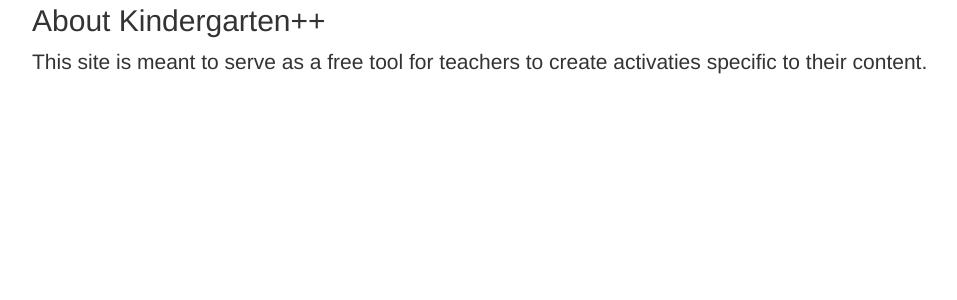
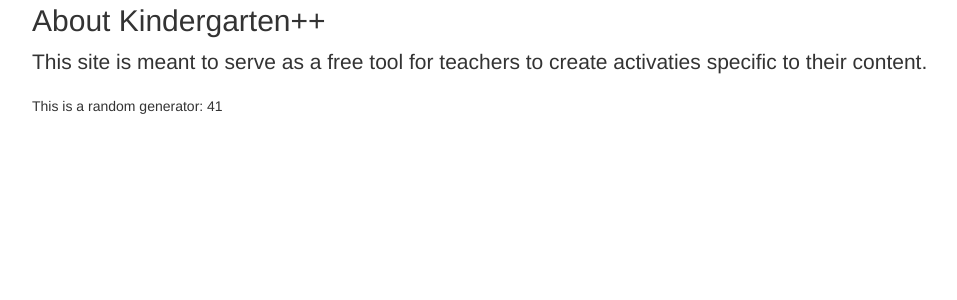
Before and after one commit to dimasgonzales/kindergartenpp, a Flask app: page /about in a window 1280 px wide. Shown: the part 51-351 px from the top of the page, without its empty margins (38-995 px from the left). Run offline with Flask 2, Linux system fonts and the light colour scheme; some libraries are stand-ins or nearby versions.

Commit message:
1. simple emperiments with template rendering

```diff
--- a/routes.py
+++ b/routes.py
@@ -8,8 +8,9 @@ def index():
 
 @app.route("/about")
 def about():
-    return render_template("about.html")
-
+    import random as rand
+    num = rand.randint(0, 100)
+    return render_template("about.html", kale="This is a random generator: {}".format(num))
 
 if __name__ == '__main__':
     app.run(debug=True)
--- a/templates/about.html
+++ b/templates/about.html
@@ -5,9 +5,13 @@
 
       <div>
         <h2>About Kindergarten++</h2>
-        <p class="lead">This site is meant to serve as a free tool for teachers to create activaties specific to their content.</p>
+        <p class="lead">
+        	This site is meant to serve as a free tool for teachers to create activaties specific to their content.
+        </p>
+        <p>
+      		{{kale}}
+        </p>
       </div>
-
     </div><!-- /.container -->
 
 {% endblock %}
--- a/templates/layout.html
+++ b/templates/layout.html
@@ -1,4 +1,3 @@
-
 <!DOCTYPE html>
 <html lang="en">
   <head>
```
